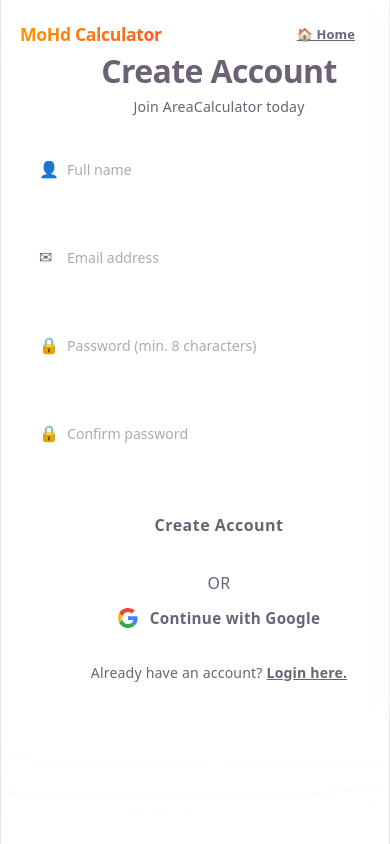
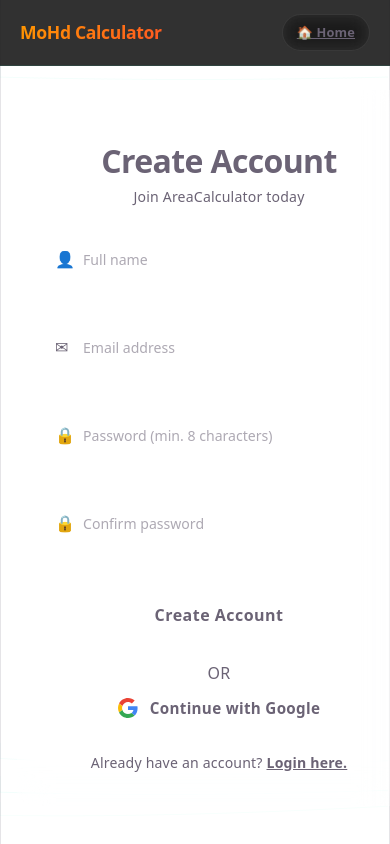
Before and after one commit to AttitudeTopHacker/MoHdCalculator, a React (Vite) app in the folder frontend/: page /signup in a window 390 px wide. Shown: the top 844 px of the page. Built offline with nearby package versions, Linux system fonts and the light colour scheme; no server answers; the HTML template or start-up script is replaced by a standard one.

Commit message:
UI: Make auth page header a fixed sticky navbar, add scrollability to auth pages, and fix responsive overlapping

```diff
--- a/frontend/src/pages/Auth.css
+++ b/frontend/src/pages/Auth.css
@@ -95,15 +95,18 @@
 
 /* Floating Auth Header / Navbar */
 .auth-header {
-  position: absolute;
+  position: fixed;
   top: 0;
   left: 0;
   right: 0;
   display: flex;
   justify-content: space-between;
   align-items: center;
-  padding: 24px 60px;
+  padding: 18px 60px;
   z-index: 100;
+  background: rgba(13, 13, 13, 0.85);
+  backdrop-filter: blur(16px);
+  border-bottom: 1px solid rgba(46, 230, 197, 0.10);
   pointer-events: auto;
 }
 
@@ -145,8 +148,15 @@
 }
 
 @media (max-width: 600px) {
+  .auth-page {
+    padding: 90px 16px 30px;
+  }
   .auth-header {
-    padding: 16px 20px;
+    position: fixed;
+    top: 0;
+    left: 0;
+    right: 0;
+    padding: 14px 20px;
   }
   .auth-logo {
     font-size: 1.1rem;
--- a/frontend/src/pages/Home.css
+++ b/frontend/src/pages/Home.css
@@ -111,8 +111,22 @@
 }
 
 .hero-accent {
-  color: var(--orange);
+  background: linear-gradient(135deg, #ff6b6b, #ff9f43, var(--orange));
+  -webkit-background-clip: text;
+  -webkit-text-fill-color: transparent;
+  background-clip: text;
   display: block;
+  min-height: 1.15em;
+}
+
+.hero-heading-sub {
+  display: block;
+  color: rgba(255, 255, 255, 0.55);
+  font-size: 0.72em;
+  font-weight: 600;
+  letter-spacing: 0.04em;
+  margin-top: 6px;
+  text-transform: uppercase;
 }
 
 .hero-desc {
@@ -122,6 +136,13 @@
   line-height: 1.7;
   margin-bottom: 44px;
   animation: fadeUp 0.6s 0.3s ease both;
+}
+
+.hero-keyword {
+  display: inline;
+  color: var(--teal);
+  font-weight: 600;
+  white-space: nowrap;
 }
 
 @keyframes fadeUp {
@@ -361,6 +382,8 @@
 
 /* ── Meet Our Team ──────────────────────────────────────────────── */
 .team-section-public {
+  position: relative;
+  z-index: 1;
   max-width: 1200px;
   margin: 0 auto;
   padding: 80px 40px;
@@ -452,6 +475,12 @@
   .cta-banner-heading { font-size: 1.8rem; }
 }
 
+@media (max-width: 576px) {
+  .home-nav .nav-btn {
+    display: none;
+  }
+}
+
 @media (max-width: 480px) {
   .nav-links { gap: 14px; }
   .hero { padding: 64px 20px 60px; }
--- a/frontend/src/styles/global.css
+++ b/frontend/src/styles/global.css
@@ -26,10 +26,12 @@ body {
 .auth-page {
   min-height: 100vh;
   display: flex;
+  flex-direction: column;
   align-items: center;
   justify-content: center;
-  padding: 24px 16px;
+  padding: 110px 16px 40px;
   position: relative;
+  overflow-y: auto;
 }
 
 /* ── Utility ─────────────────────────────────────────────────── */
```
